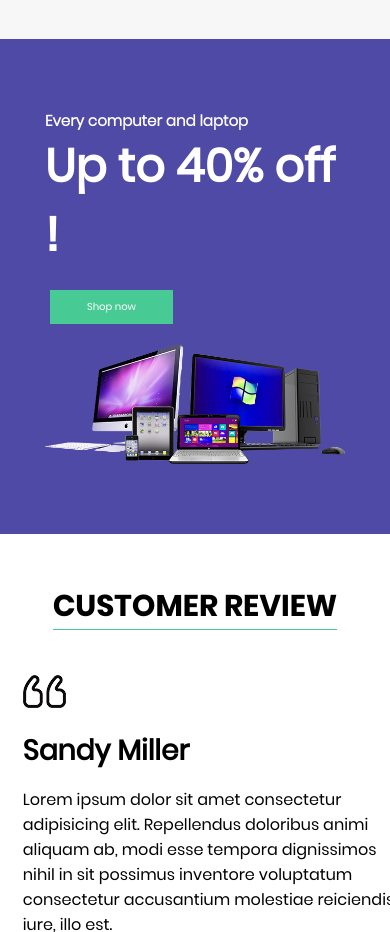
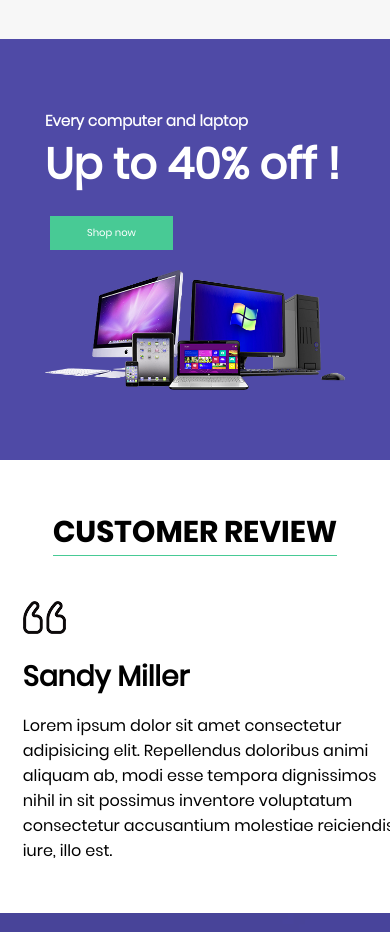
Before and after one commit to Matthyg7/TallerCSS3, a plain HTML site: page index.html in a window 390 px wide. Shown: the part 5000-5932 px from the top of the page. Drawn offline with Linux system fonts and the light colour scheme.

Commit message:
mi primera confirmación de actualización

```diff
--- a/index.html
+++ b/index.html
@@ -4,7 +4,7 @@
 <head>
     <meta charset="UTF-8">
     <meta name="viewport" content="width=device-width, initial-scale=1.0">
-    <title>bootcamp</title>
+    <title>Tienda de Computadoras Online</title>
     <link rel="stylesheet" href="https://cdnjs.cloudflare.com/ajax/libs/font-awesome/6.5.1/css/all.min.css"
         integrity="sha512-DTOQO9RWCH3ppGqcWaEA1BIZOC6xxalwEsw9c2QQeAIftl+Vegovlnee1c9QX4TctnWMn13TZye+giMm8e2LwA=="
         crossorigin="anonymous" referrerpolicy="no-referrer" />
--- a/style.css
+++ b/style.css
@@ -349,7 +349,7 @@ nav ul li a :hover {
     }
 
     .banner-title {
-        font-size: 46px;
+        font-size: 43px;
     }
 
     .banner-subtitle {
```
